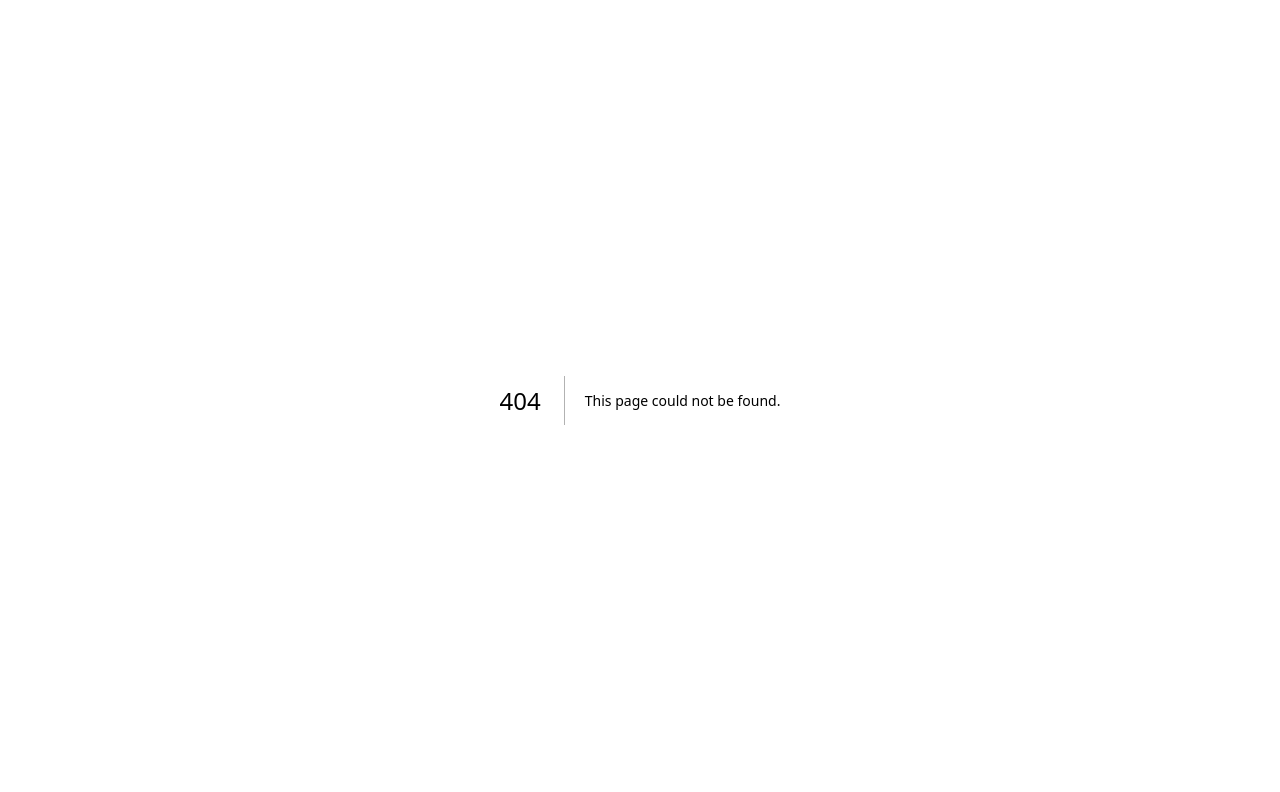
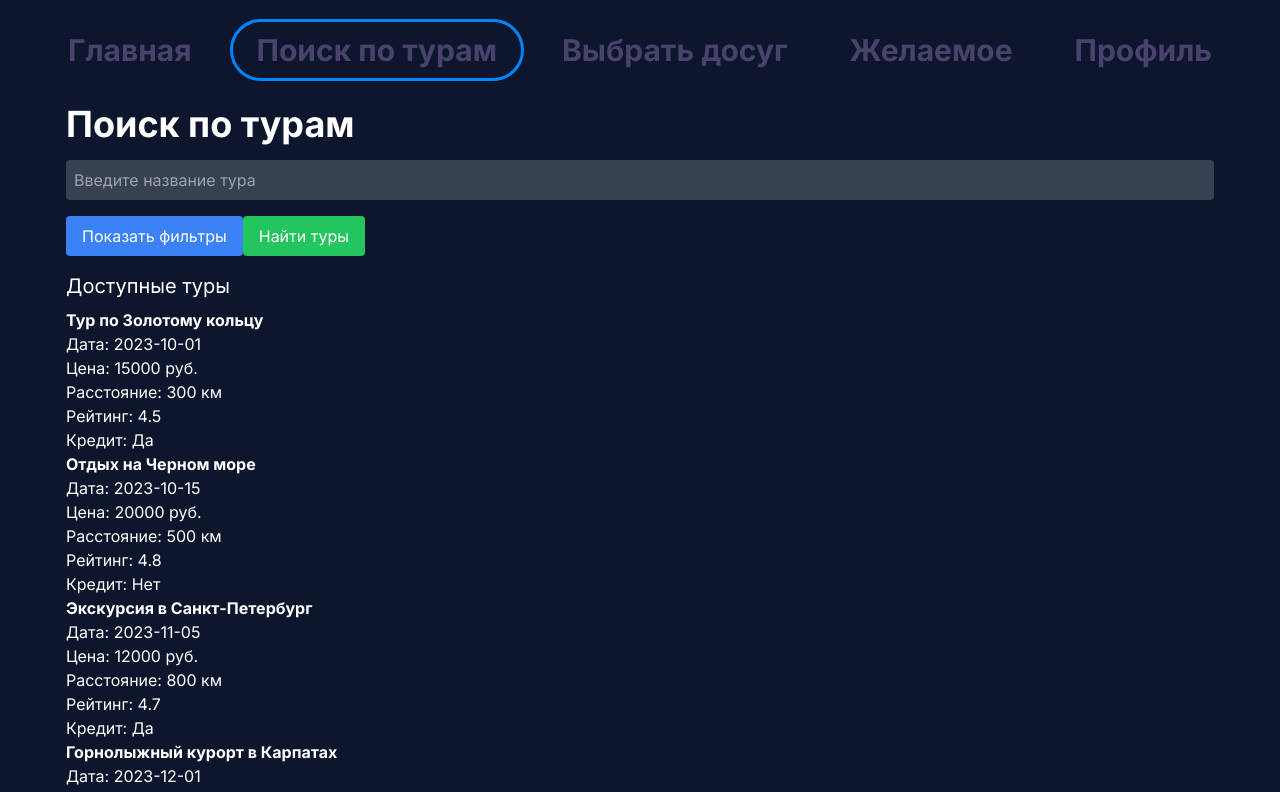
Before and after one commit to EspadaKomanda/vtb-api-2024, a Next.js app in the folder vtb_openapi_frontend/: page /search in a window 1280 px wide. Before the commit this address had no page. Shown: the top 792 px of the page. Built offline with nearby package versions, Linux system fonts and the light colour scheme.

Commit message:
fixed an adaptive of the main page and made the first version of search page

```diff
--- /dev/null
+++ b/vtb_openapi_frontend/public/tours.json
@@ -0,0 +1,47 @@
+[
+    {
+        "id": 1,
+        "name": "Тур по Золотому кольцу",
+        "date": "2023-10-01",
+        "price": 15000,
+        "distance": 300,
+        "rating": 4.5,
+        "credit": true
+    },
+    {
+        "id": 2,
+        "name": "Отдых на Черном море",
+        "date": "2023-10-15",
+        "price": 20000,
+        "distance": 500,
+        "rating": 4.8,
+        "credit": false
+    },
+    {
+        "id": 3,
+        "name": "Экскурсия в Санкт-Петербург",
+        "date": "2023-11-05",
+        "price": 12000,
+        "distance": 800,
+        "rating": 4.7,
+        "credit": true
+    },
+    {
+        "id": 4,
+        "name": "Горнолыжный курорт в Карпатах",
+        "date": "2023-12-01",
+        "price": 25000,
+        "distance": 1000,
+        "rating": 4.9,
+        "credit": false
+    },
+    {
+        "id": 5,
+        "name": "Круиз по Волге",
+        "date": "2023-11-20",
+        "price": 30000,
+        "distance": 1200,
+        "rating": 4.6,
+        "credit": true
+    }
+]
--- a/vtb_openapi_frontend/src/app/layout.js
+++ b/vtb_openapi_frontend/src/app/layout.js
@@ -1,13 +1,12 @@
 import "../styles/globals.css";
-
 
 export default function RootLayout({ children }) {
   return (
     <html lang="ru">
       <head>
-        <link rel="preconnect" href="https://fonts.googleapis.com"/>
-        <link rel="preconnect" href="https://fonts.gstatic.com" crossorigin/>
-        <link href="https://fonts.googleapis.com/css2?family=Inter:ital,opsz,wght@0,14..32,100..900;1,14..32,100..900&display=swap" rel="stylesheet"/>
+        <link rel="preconnect" href="https://fonts.googleapis.com" />
+        <link rel="preconnect" href="https://fonts.gstatic.com" crossOrigin="anonymous" />
+        <link href="https://fonts.googleapis.com/css2?family=Inter:ital,opsz,wght@0,14..32,100..900;1,14..32,100..900&display=swap" rel="stylesheet" />
       </head>
       <body>
         {children}
--- a/vtb_openapi_frontend/src/app/page.js
+++ b/vtb_openapi_frontend/src/app/page.js
@@ -7,13 +7,15 @@ import Carousel from "../components/carousel_offers_component";
 
 export default function Home() {
   return (
-    <>
-      <header className="main-bg background-section pt-8">
+    <body>
+      <header className="main-bg background-section pt-8 mb-40 very-small:mb-0">
         <NavigationComponent/>
         <MainFeatures />
+      </header>
+      <main>
         <AccumulationComponent />
         <Carousel />
-      </header>
-    </>
+      </main>
+    </body>
   );
 }
--- /dev/null
+++ b/vtb_openapi_frontend/src/app/search/page.js
@@ -0,0 +1,15 @@
+import NavigationComponent from "@/components/navigation_component";
+import SearchTourComponent from "@/components/serch_tour_component";
+export default function Search() {
+    return (
+        <div>
+            <header className="pt-8 text-white">
+                {/* TODO: Скорректировать цвет навигационной панели на этой странице */}
+                <NavigationComponent/>
+            </header>
+            <main className="container p-5">
+                <SearchTourComponent/>
+            </main>
+        </div>
+    );
+}
--- a/vtb_openapi_frontend/src/components/main_features.js
+++ b/vtb_openapi_frontend/src/components/main_features.js
@@ -1,6 +1,6 @@
 export default function MainFeatures() {
     return (
-        <div className="relative mt-20 md:mb-10 lg:mb-36 min-h-80">
+        <div className="relative mt-20 min-h-80">
             <div className="absolute inset-0 bg-custom-blur bg-opacity-50 backdrop-blur-sm rounded-md conteiner"></div>
             <ul className="relative z-10 grid grid-cols-1 lg:grid-cols-3 container py-8 text-center text-white text-2xl lg:text-3xl font-medium gap-y-5">
                 <li className="grid grid-rows-2 gap-y-6 lg:gap-y-24">
--- a/vtb_openapi_frontend/src/components/navigation_component.js
+++ b/vtb_openapi_frontend/src/components/navigation_component.js
@@ -21,7 +21,7 @@ export default function NavigationComponent() {
                     </Link>
                 </li>
                 <li>
-                    <Link href="/search_tour" className={currentPath === "/search_tour" ? "active" : ""} >
+                    <Link href="/search" className={currentPath === "/search" ? "active" : ""} >
                         Поиск по турам
                     </Link>
                 </li>
--- /dev/null
+++ b/vtb_openapi_frontend/src/components/serch_tour_component.js
@@ -0,0 +1,107 @@
+"use client";
+import { useEffect, useState } from 'react';
+
+class FilterData {
+    constructor() {
+        this.search = '';
+        this.dateFrom = null;
+        this.dateTo = null;
+        this.priceFrom = 0;
+        this.priceTo = 0;
+        this.distanceFrom = 0;
+        this.distanceTo = 0;
+        this.types = [];
+        this.ratingFrom = 1;
+        this.credit = false;
+    }
+}
+
+export default function SearchTourComponent() {
+    const [isFilterVisible, setIsFilterVisible] = useState(false);
+    const [filters, setFilters] = useState(new FilterData());
+    const [tours, setTours] = useState([]);
+
+    useEffect(() => {
+        const fetchTours = async () => {
+            try {
+                const response = await fetch('/tours.json'); // Путь к вашему JSON-файлу
+                if (!response.ok) {
+                    throw new Error('Сеть не отвечает');
+                }
+                const data = await response.json();
+                setTours(data); // Устанавливаем полученные данные в состояние
+            } catch (error) {
+                console.error('Ошибка при загрузке данных:', error);
+            }
+        };
+
+        fetchTours();
+    }, []); // Пустой массив зависимостей, чтобы выполнить только один раз при монтировании
+
+    const toggleFilters = () => {
+        setIsFilterVisible(!isFilterVisible);
+    };
+
+    const handleReset = () => {
+        setFilters(new FilterData());
+    };
+
+    const handleSearch = () => {
+        // Здесь вы можете фильтровать данные на основе фильтров
+        console.log(tours); // Выводим все туры
+    };
+
+    return (
+        <div className="p-4">
+            <h2 className="text-white text-4xl font-bold">Поиск по турам</h2>
+            <input
+                type="text"
+                placeholder="Введите название тура"
+                className="mt-4 p-2 w-full rounded bg-gray-700 text-white"
+                value={filters.search}
+                onChange={(e) => setFilters({ ...filters, search: e.target.value })}
+            />
+            <button
+                onClick={toggleFilters}
+                className="mt-2 bg-blue-500 text-white px-4 py-2 rounded"
+            >
+                {isFilterVisible ? 'Скрыть фильтры' : 'Показать фильтры'}
+            </button>
+
+            {isFilterVisible && (
+                <div className="mt-4 p-4 bg-gray-800 rounded">
+                    {/* Ваши поля фильтров */}
+                    <button
+                        onClick={handleReset}
+                        className="mt-2 bg-red-500 text-white px-4 py-2 rounded"
+                    >
+                        Сбросить филь
+                        </button>
+                </div>
+            )}
+
+            <button
+                onClick={handleSearch}
+                className="mt-4 bg-green-500 text-white px-4 py-2 rounded"
+            >
+                Найти туры
+            </button>
+
+            <div className="mt-4">
+                <h3 className="text-white text-xl">Доступные туры</h3>
+                <ul className="mt-2">
+                    {tours.map(tour => (
+                        <li key={tour.id} className="text-white">
+                            <h4 className="font-bold">{tour.name}</h4>
+                            <p>Дата: {tour.date}</p>
+                            <p>Цена: {tour.price} руб.</p>
+                            <p>Расстояние: {tour.distance} км</p>
+                            <p>Рейтинг: {tour.rating}</p>
+                            <p>Кредит: {tour.credit ? 'Да' : 'Нет'}</p>
+                        </li>
+                    ))}
+                </ul>
+            </div>
+        </div>
+    );
+}
--- a/vtb_openapi_frontend/src/styles/globals.css
+++ b/vtb_openapi_frontend/src/styles/globals.css
@@ -19,6 +19,7 @@ body {
   font-family: -apple-system, BlinkMacSystemFont, Segoe UI, Roboto, Oxygen,
     Ubuntu, Cantarell, Fira Sans, Droid Sans, Helvetica Neue, sans-serif;
   font-family: "Inter", sans-serif;
+  background-color: #0E162D;
 }
 
 li,
--- a/vtb_openapi_frontend/tailwind.config.js
+++ b/vtb_openapi_frontend/tailwind.config.js
@@ -20,6 +20,9 @@ module.exports = {
       backgroundImage: {
         'custom-gradient': 'linear-gradient(140deg , #9A82FF 35%, #0085FF 85%)',
       },
+      screens: {
+        'very-small': '450px',
+      },
     },
   },
   plugins: [],
```
